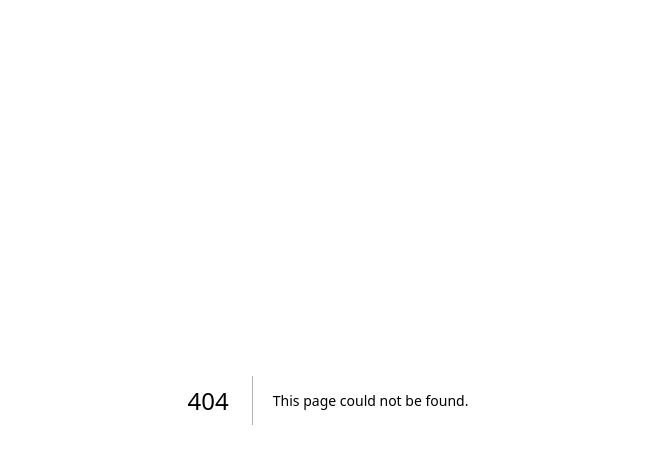
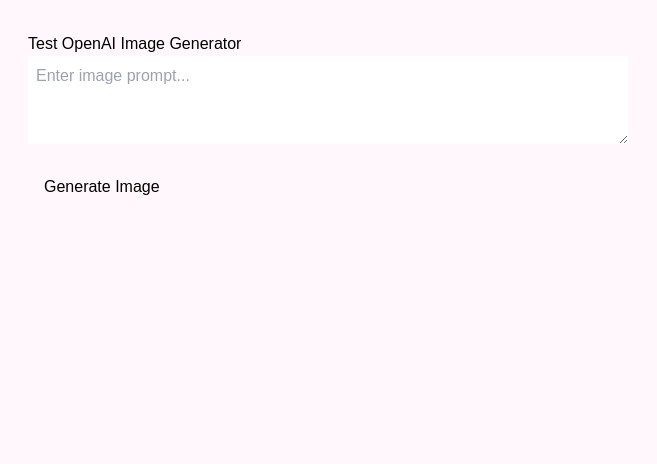
Before and after one commit to HerAIGF/HerAi, a Next.js app: page /test-image in a window 1280 px wide. Before the commit this address had no page. Shown: the top 464 px of the page, without its empty margins (312-969 px from the left). Built offline with nearby package versions, Linux system fonts and the light colour scheme.

Commit message:
Create test-image.js

```diff
--- /dev/null
+++ b/pages/test-image.js
@@ -0,0 +1,62 @@
+import { useState } from "react";
+
+export default function TestImage() {
+  const [prompt, setPrompt] = useState("");
+  const [imageUrl, setImageUrl] = useState(null);
+  const [loading, setLoading] = useState(false);
+  const [error, setError] = useState(null);
+
+  async function generateImage() {
+    setLoading(true);
+    setError(null);
+    setImageUrl(null);
+
+    try {
+      const res = await fetch("/api/generate-image", {
+        method: "POST",
+        headers: { "Content-Type": "application/json" },
+        body: JSON.stringify({ prompt }),
+      });
+
+      if (!res.ok) {
+        const errData = await res.json();
+        throw new Error(errData.error || "Failed to generate image");
+      }
+
+      const data = await res.json();
+      setImageUrl(data.imageUrl);
+    } catch (err) {
+      setError(err.message);
+    } finally {
+      setLoading(false);
+    }
+  }
+
+  return (
+    <div style={{ maxWidth: 600, margin: "2rem auto", fontFamily: "sans-serif" }}>
+      <h1>Test OpenAI Image Generator</h1>
+      <textarea
+        rows={3}
+        value={prompt}
+        onChange={(e) => setPrompt(e.target.value)}
+        placeholder="Enter image prompt..."
+        style={{ width: "100%", padding: "0.5rem" }}
+      />
+      <button
+        onClick={generateImage}
+        disabled={loading || !prompt.trim()}
+        style={{ marginTop: "1rem", padding: "0.5rem 1rem" }}
+      >
+        {loading ? "Generating..." : "Generate Image"}
+      </button>
+
+      {error && <p style={{ color: "red" }}>Error: {error}</p>}
+
+      {imageUrl && (
+        <div style={{ marginTop: "1rem" }}>
+          <img src={imageUrl} alt="Generated" style={{ maxWidth: "100%" }} />
+        </div>
+      )}
+    </div>
+  );
+}
```
